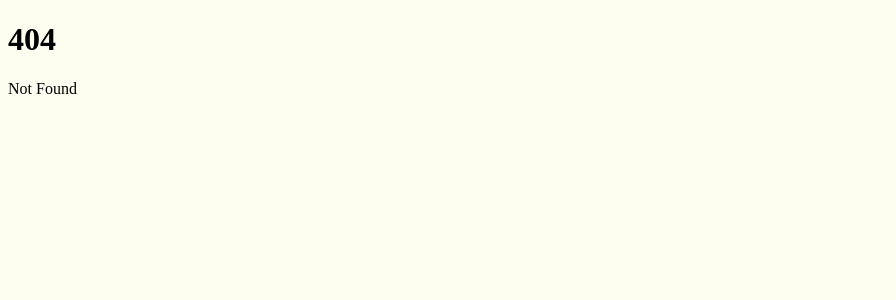
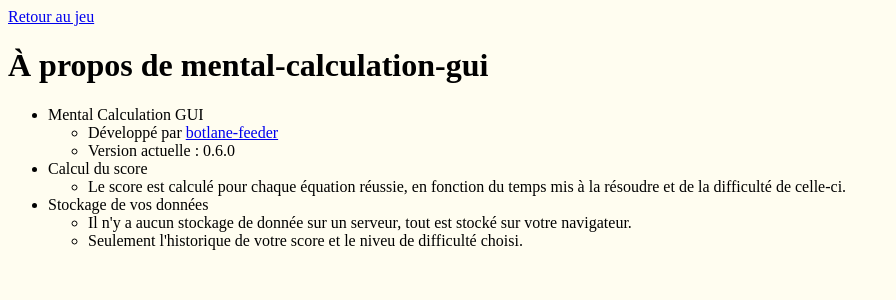
Before and after one commit to botlane-feeder/mental-calculation-gui, a SvelteKit app: page /about in a window 1280 px wide. Before the commit this address had no page. Shown: the top 300 px of the page, without its empty margins (0-896 px from the left). Built offline with nearby package versions, Linux system fonts and the light colour scheme.

Commit message:
ADD : Ajout de la page

```diff
--- /dev/null
+++ b/src/routes/about/+page.server.ts
@@ -0,0 +1,8 @@
+import { VERSION, NAME } from '$env/static/private';
+
+let version = VERSION;
+let name = NAME;
+
+export const load = () =>{
+	return { version, name };
+};
--- /dev/null
+++ b/src/routes/about/+page.svelte
@@ -0,0 +1,29 @@
+<script lang="ts">
+  let { data } = $props();
+  console.log(data)
+  // let version = "0.6.0";
+</script>
+
+<div class="container">
+  <a href="/">Retour au jeu</a>
+  <h1>À propos de {data["name"]}</h1>
+  <ul>
+    <li>Mental Calculation GUI</li>
+    <ul>
+      <li>Développé par <a href="https://github.com/botlane-feeder">botlane-feeder</a></li>
+      <li>Version actuelle : {data["version"]}</li>
+    </ul>
+    <li>Calcul du score</li>
+    <ul>
+      <li>Le score est calculé pour chaque équation réussie, en fonction du temps mis à la résoudre et de la difficulté de celle-ci.</li>
+    </ul>
+    <li>Stockage de vos données</li>
+    <ul>
+      <li>Il n'y a aucun stockage de donnée sur un serveur, tout est stocké sur votre navigateur.</li>
+      <li>Seulement l'historique de votre score et le niveu de difficulté choisi.</li></ul>
+  </ul>
+</div>
+
+<style>
+
+</style>
```
Also changed, not shown: src/routes/+page.svelte (+40 -10 lines), 1 other file (tests, documents, lock files or other folders).
